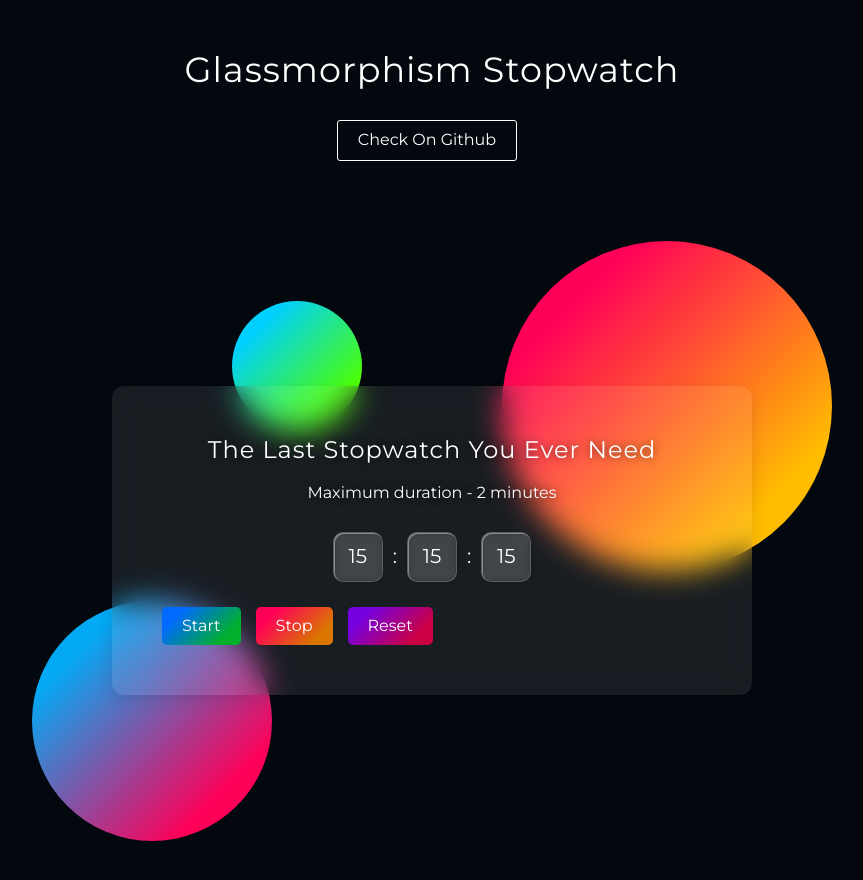
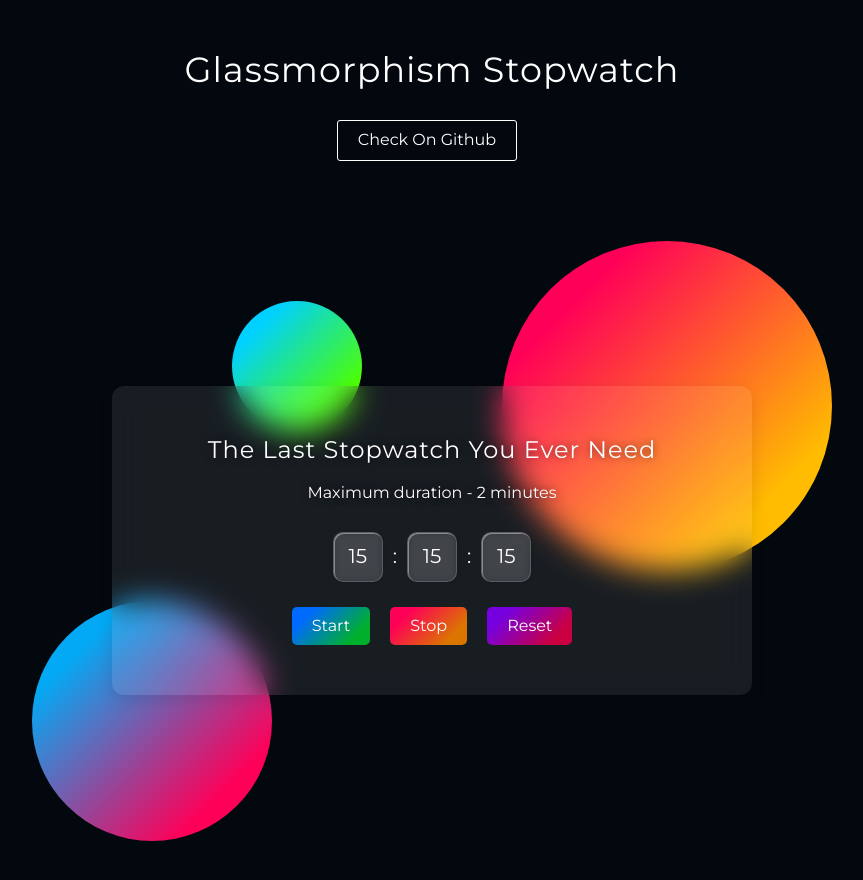
Before and after one commit to nat-davydova/glassmorphism-stopwatch, a React (Vite) app: page / in a window 1280 px wide. Shown: the top 880 px of the page, without its empty margins (208-1071 px from the left). Built offline with nearby package versions, Linux system fonts and the light colour scheme.

Commit message:
feat: add buttons container

```diff
--- a/src/components/Stopwatch/StopWatchTimer/StopWatchTimer.tsx
+++ b/src/components/Stopwatch/StopWatchTimer/StopWatchTimer.tsx
@@ -8,6 +8,7 @@ export function StopWatchTimer() {
         <TimerCounter value={15} />:<TimerCounter value={15} />:
         <TimerCounter value={15} />
       </div>
+      <div className={styles.buttons}>
         <button className={styles.button} type="button">
           Start
         </button>
@@ -17,6 +18,7 @@ export function StopWatchTimer() {
         <button className={styles.button} type="button">
           Reset
         </button>
+      </div>
     </>
   );
 }
--- a/src/components/Stopwatch/StopWatchTimer/styles.module.css
+++ b/src/components/Stopwatch/StopWatchTimer/styles.module.css
@@ -7,6 +7,12 @@
     font-size: var(--font-size-lg);
 }
 
+.buttons {
+    display: flex;
+    justify-content: center;
+    gap: 20px;
+}
+
 .button {
     cursor: pointer;
     border: none;
@@ -14,12 +20,9 @@
     padding: 10px 20px;
     border-radius: 5px;
     margin-top: 25px;
-    margin-right: 15px;
-
-
 }
 
-.button:nth-child(3) {
+.button:nth-child(1) {
     --bg-color--start3: #00B02DFF;
     --bg-color--end3: #006aff;
 
@@ -30,7 +33,7 @@
             var(--bg-color--end3) 80%)
 }
 
-.button:nth-child(4) {
+.button:nth-child(2) {
     --bg-color--start1: #da7600;
     --bg-color--end1: #ff0058;
 
@@ -42,7 +45,7 @@
     );
 }
 
-.button:nth-child(5) {
+.button:nth-child(3) {
     --bg-color--start2: #CA0043FF;
     --bg-color--end2: #7600DFFF;
 
```
Lines whose indentation alone changed are shown as unchanged.
